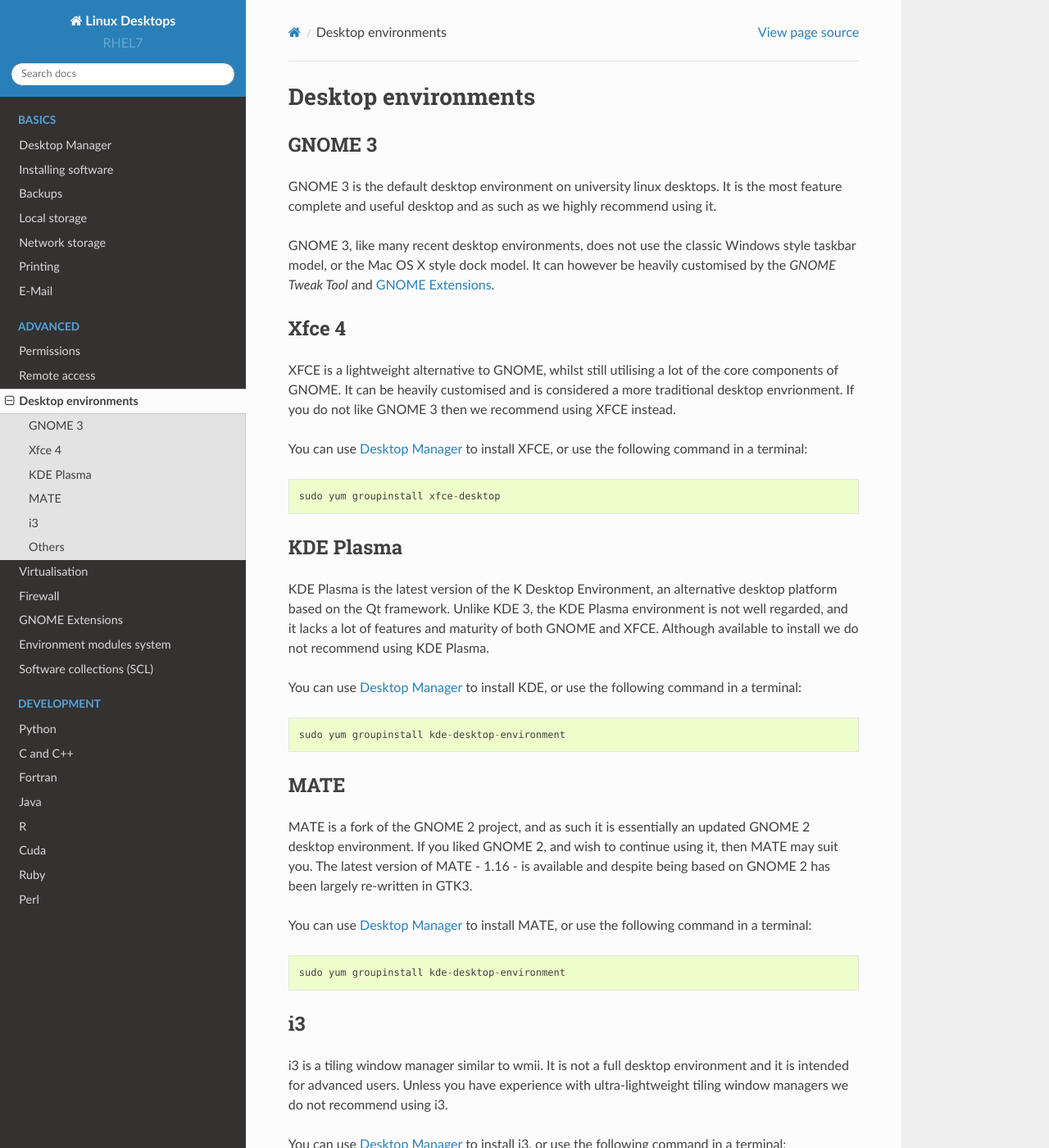
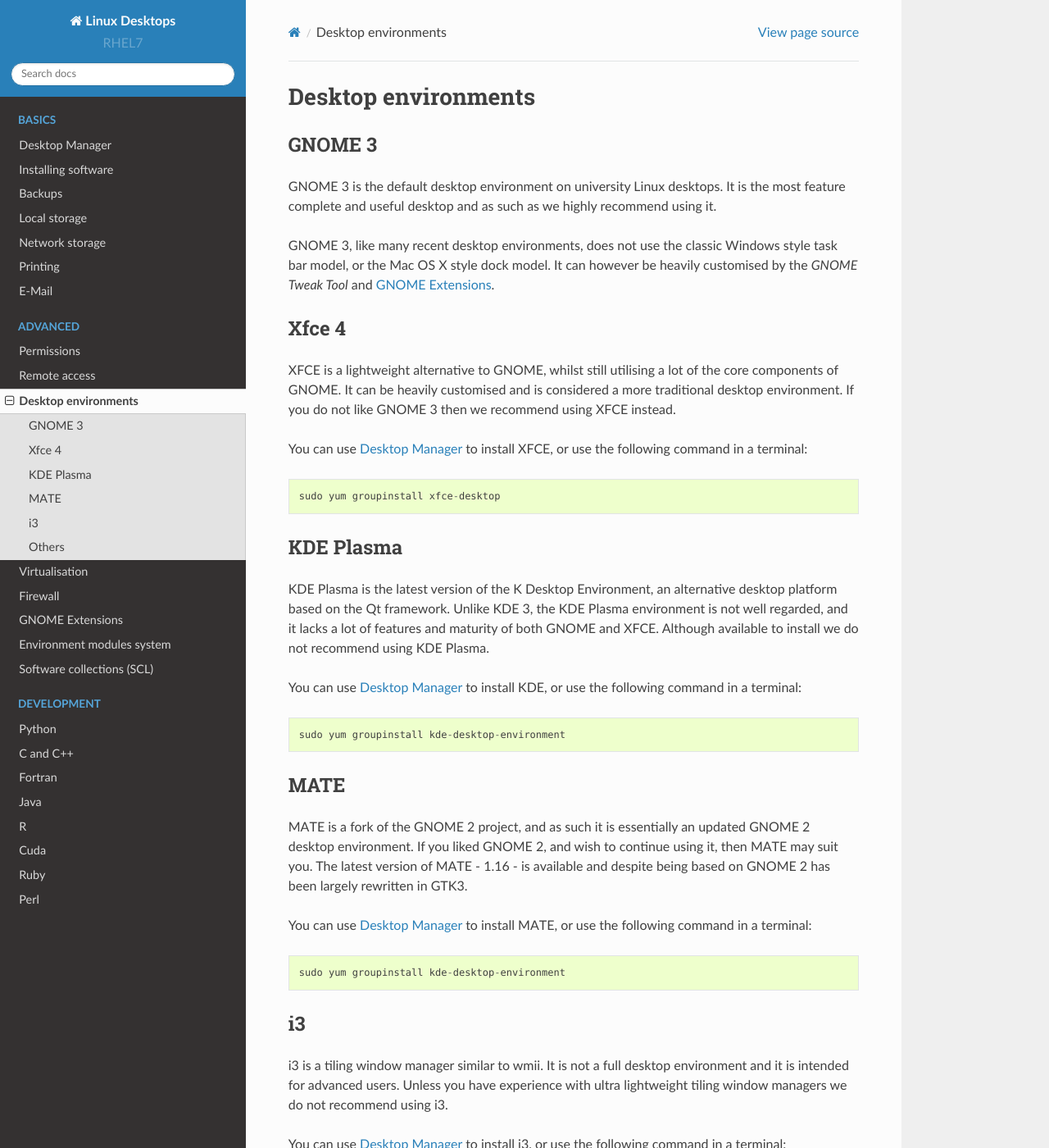
Before and after one commit to southampton/linuxdesktopdocs, a Sphinx documentation site: the page built from docs/desktops.rst, in a window 1280 px wide and 1400 px high. Shown: the whole window at 82% size. Built offline with Sphinx 7.4.7 and the Read the Docs theme 2.0.0, drawn with Linux system fonts in a browser that asks for light colours.

Commit message:
spelling fixes (oops)

```diff
--- a/docs/backups.rst
+++ b/docs/backups.rst
@@ -41,7 +41,7 @@
 Yes. The backup system takes a snapshot of the data when the process begins
 and backs up the data in the snapshot. You can thus carry on using your
 computer without affecting the backup (or the backup affecting your data). The
-backup system uses LVM thin snapshots to acomplish this.
+backup system uses LVM thin snapshots to accomplish this.
 
 Do backups work outside the University network?
 -----------------------------------------------
--- a/docs/desktops.rst
+++ b/docs/desktops.rst
@@ -4,12 +4,12 @@
 GNOME 3
 -------
 
-GNOME 3 is the default desktop environment on university linux desktops. It is
+GNOME 3 is the default desktop environment on university Linux desktops. It is
 the most feature complete and useful desktop and as such as we highly
 recommend using it.
 
 GNOME 3, like many recent desktop environments, does not use the classic
-Windows style taskbar model, or the Mac OS X style dock model. It can however
+Windows style task bar model, or the Mac OS X style dock model. It can however
 be heavily customised by the *GNOME Tweak Tool* and :doc:`gnomeext`.
 
 Xfce 4
@@ -17,7 +17,7 @@
 
 XFCE is a lightweight alternative to GNOME, whilst still utilising a lot of
 the core components of GNOME. It can be heavily customised and is considered a
-more traditional desktop envrionment. If you do not like GNOME 3 then we
+more traditional desktop environment. If you do not like GNOME 3 then we
 recommend using XFCE instead.
 
 You can use :doc:`deskctl` to install XFCE, or use the following command in a
@@ -45,7 +45,7 @@
 MATE is a fork of the GNOME 2 project, and as such it is essentially an updated
 GNOME 2 desktop environment. If you liked GNOME 2, and wish to continue using
 it, then MATE may suit you. The latest version of MATE - 1.16 - is available
-and despite being based on GNOME 2 has been largely re-written in GTK3.
+and despite being based on GNOME 2 has been largely rewritten in GTK3.
 
 You can use :doc:`deskctl` to install MATE, or use the following command in a
 terminal::
@@ -57,7 +57,7 @@
 
 i3 is a tiling window manager similar to wmii. It is not a full desktop
 environment and it is intended for advanced users. Unless you have experience
-with ultra-lightweight tiling window managers we do not recommend using i3.
+with ultra lightweight tiling window managers we do not recommend using i3.
 
 You can use :doc:`deskctl` to install i3, or use the following command in a
 terminal::
--- a/docs/epel.rst
+++ b/docs/epel.rst
@@ -5,9 +5,9 @@
 -----------------------------------
 
 EPEL is a repository of extra software packages designed for users of Red Hat
-Enterprise Linux - the basis of the university linux desktop platform. EPEL
+Enterprise Linux - the basis of the university Linux desktop platform. EPEL
 provides a wide range of software packages. EPEL packages are available to
-install on the university linux desktop platform and can be installed like
+install on the university Linux desktop platform and can be installed like
 any other software package, see :doc:`software` for information.
 
 A complete list of EPEL packages is `available here <https://rhel7w.soton.ac.uk/epel/repoview/>`_.
--- a/docs/ius.rst
+++ b/docs/ius.rst
@@ -4,7 +4,7 @@
 Inline with Upstream Stable
 ---------------------------
 
-IUS is a repository of add-on software for Red Hat Enterprise Linux. It provides
+IUS is a repository of add on software for Red Hat Enterprise Linux. It provides
 up to date copies of important tools like Python, PHP and Git. Although it is
 intended primarily for use on servers IUS provided packages for Python and PHP
 offer the latest stable releases and are thus excellent for desktop users of
--- a/docs/mount.rst
+++ b/docs/mount.rst
@@ -73,7 +73,7 @@
 
 We strongly recommend you use this mechanism to connect to network storage. You
 can also access the connected storage from other applications and the command
-line. Once connected they are available via the normal filesystem here::
+line. Once connected they are available via the normal file system here::
 
    /run/user/$uid/gvfs/
 
--- a/docs/python.rst
+++ b/docs/python.rst
@@ -139,7 +139,7 @@
 
 Anaconda, conda and miniconda are not designed for "system-wide" use, they are
 intended for individual users to download and install for just that one user.
-Better multi-user support is planned, but as of March 2017, is not yet
+Better multi user support is planned, but as of March 2017, is not yet
 available.
 
 To use ``conda`` you don't need to download and install Anaconda or miniconda
```
Also changed, not shown: other parts of docs/python.rst (+1 -1 lines).
